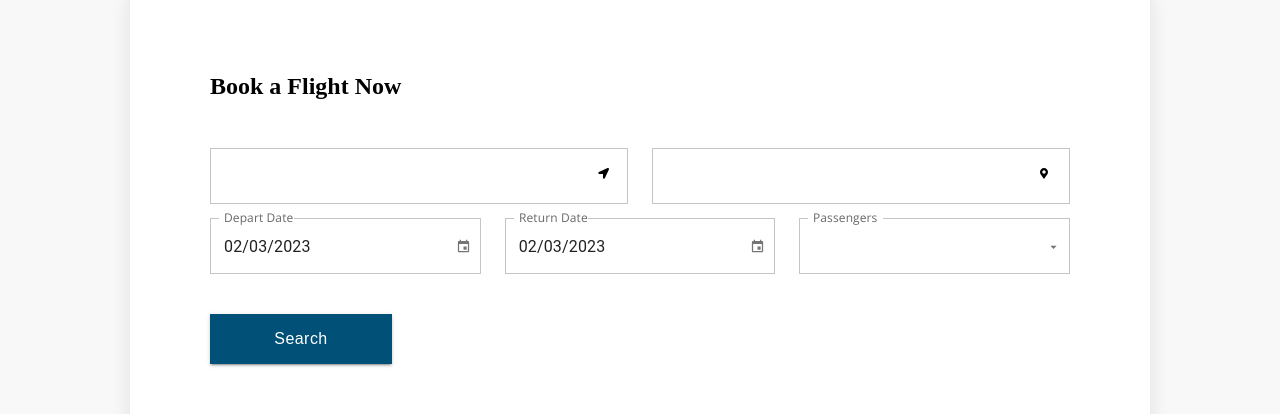
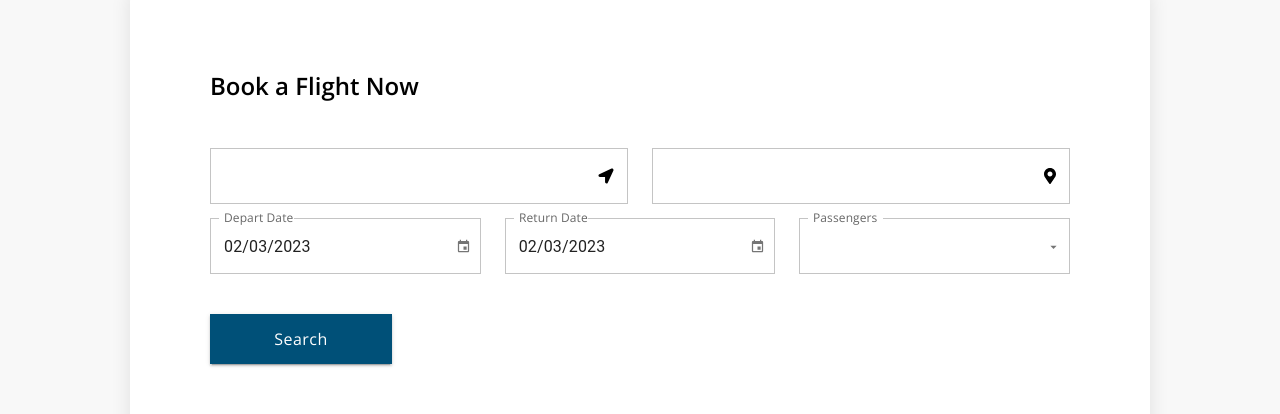
Before and after one commit to jessemcc/air-code-ada, a React (Create React App) app: page /travel in a window 1280 px wide. Shown: the part 123-537 px from the top of the page. Built offline with nearby package versions, Linux system fonts and the light colour scheme.

Commit message:
Heading font fix

```diff
--- a/src/pages/TravelPage/TravelPage.js
+++ b/src/pages/TravelPage/TravelPage.js
@@ -26,7 +26,7 @@ export default function TravelPage(children) {
 
 	const [departDate, setDepartValue] = React.useState(dayjs(Date.now()));
 	const [returnDate, setReturnValue] = React.useState(dayjs(Date.now()));
-  const [rangeDate,setRangeValue] = React.useState([null, null]);
+	const [rangeDate, setRangeValue] = React.useState([null, null]);
 
 	const handleDepartChange = (newValue) => {
 		setDepartValue(newValue);
@@ -38,13 +38,13 @@ export default function TravelPage(children) {
 
 	const theme = createTheme({
 		typography: {
-			fontFamily: "OpenSans, Arial",
+			fontFamily: "Open Sans, Arial",
 		},
 		components: {
 			MuiCssBaseline: {
 				styleOverrides: `
           @font-face {
-            font-family: 'OpenSans';
+            font-family: 'Open Sans';
             font-style: normal;
             font-display: swap;
             font-weight: 400;
@@ -108,7 +108,7 @@ export default function TravelPage(children) {
 			button: {
 				textTransform: "none",
 				fontSize: 16,
-				fontFamily: "OpenSans, Arial",
+				fontFamily: "Open Sans, Arial",
 			},
 		},
 	});
@@ -137,7 +137,7 @@ export default function TravelPage(children) {
 							InputProps={{
 								endAdornment: (
 									<InputAdornment position="end">
-										<SvgIcon sx={{ width: 16, height: 16 }}>
+										<SvgIcon viewBox="0 0 17 16" sx={{ width: 16, height: 16 }}>
 											<path
 												d="M14.3911 0.109954L1.39815 6.10675C-0.100889 6.80643 0.398792 9.00516 1.99783 9.00516H7.49495V14.5023C7.49495 16.1013 9.69368 16.6013 10.3934 15.102L16.3902 2.10899C16.8898 0.909319 15.5905 -0.390039 14.3911 0.109954Z"
 												fill="black"
@@ -155,7 +155,14 @@ export default function TravelPage(children) {
 							InputProps={{
 								endAdornment: (
 									<InputAdornment position="end">
-										<SvgIcon style={{ fontSize: 16, height: 16, width: 16 }}>
+										<SvgIcon
+                      viewBox= "0 0 12 16"
+											sx={{
+												height: 16,
+												width: 12,
+												fill: "none",
+												xmlns: "http://www.w3.org/2000/svg",
+											}}>
 											<path
 												d="M5.38337 15.6772C0.842812 9.09472 0 8.41915 0 6C0 2.68628 2.68628 0 6 0C9.31372 0 12 2.68628 12 6C12 8.41915 11.1572 9.09472 6.61662 15.6772C6.31865 16.1076 5.68131 16.1076 5.38337 15.6772ZM6 8.5C7.38072 8.5 8.5 7.38072 8.5 6C8.5 4.61928 7.38072 3.5 6 3.5C4.61928 3.5 3.5 4.61928 3.5 6C3.5 7.38072 4.61928 8.5 6 8.5Z"
 												fill="black"
--- a/src/pages/TravelPage/TravelPage.scss
+++ b/src/pages/TravelPage/TravelPage.scss
@@ -16,6 +16,7 @@
 	&__heading {
 		width: 100%;
         padding-bottom: 46px;
+        font-family: "Open Sans";
 	}
 
 	&__destinations {
```
